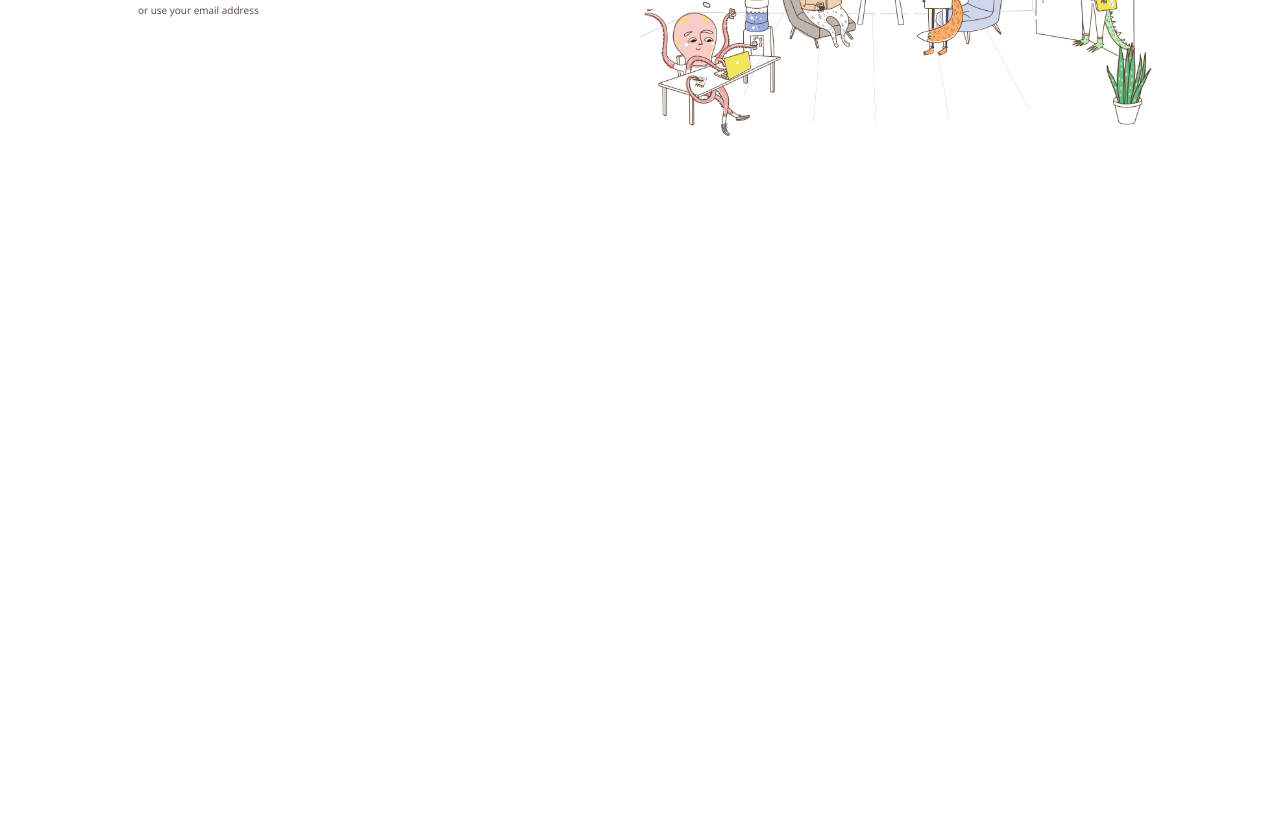
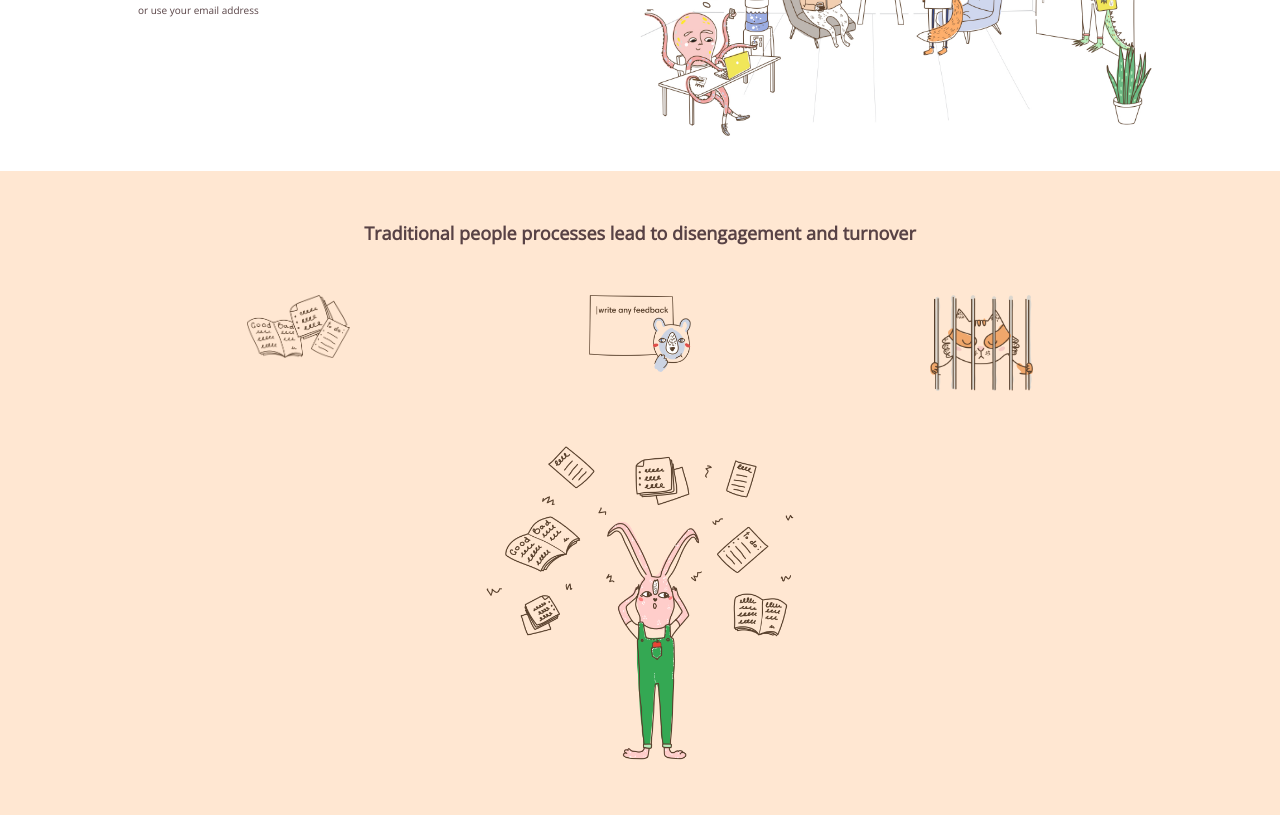
Before and after one commit to TommasoAgo/node-sass-teambit, a website: page index.html in a window 1280 px wide. Shown: the part 279-1094 px from the top of the page. Before the commit the page ends 800 px from the top, so only its background shows below. Drawn offline with nearby package versions, Linux system fonts and the light colour scheme.

Commit message:
Finito prima parte section 2

```diff
--- a/index.html
+++ b/index.html
@@ -15,10 +15,8 @@
 
     <!-- App Wrapper -->
 
-    <div class="wrapper">
-
         <!-- HEADER -->
-        <header>
+        <header class="wrapper">
 
             <!-- Header NavBar -->
             <nav class="header-navbar">
@@ -76,7 +74,7 @@
         <main>
 
             <!-- Jumbotron -->
-            <div class="jumbotron">
+            <div class="jumbotron wrapper">
 
                 <!-- Jumbotron Left -->
                 <div class="jumbotron-txt">
@@ -113,9 +111,42 @@
                     <img src="img/illustration-main.jpg" alt="Illustration">
                 </div>
             </div>
+
+            <!-- Traditional People Process -->
+
+            <section class="traditional-section">
+                <div class="wrapper">
+
+                    <!-- Title -->
+                    <h2>Traditional people processes lead to disengagement and turnover</h2>
+
+                    <!-- Imgages container First Row -->
+                    <div class="img-container-first">
+
+                        <!-- Books IMG -->
+                        <div class="section-img">
+                            <img src="img/hardcore.png" alt="Books">
+                        </div>
+
+                        <!-- Bear IMG -->
+                        <div class="section-img">
+                            <img src="img/nofeedback.png" alt="Bear">
+                        </div>
+
+                        <!-- Cage IMG -->
+                        <div class="section-img">
+                            <img src="img/notsafe.png" alt="">
+                        </div>
+                    </div>
+
+                    <!-- Images container Second Row -->
+                    <div class="img-container-second">
+                        <img src="img/before.png" alt="Before">
+                    </div>
+                </div>
+
+            </section>
         </main>
-
-    </div>
 
 
 </body>
--- a/src/app.scss
+++ b/src/app.scss
@@ -3,4 +3,4 @@
 @import "partials/common";
 @import "partials/header";
 @import "partials/jumbotron";
-@import "partials/main"
+@import "partials/content"
--- /dev/null
+++ b/src/partials/_content.scss
@@ -0,0 +1,30 @@
+.traditional-section {
+    text-align: center;
+    background-color: $brand_primary_color;
+
+    h2 {
+        font-size: $secondary_title_size;
+        color: $text_main_color;
+        padding: 50px 0
+    }
+
+    .img-container-first {
+        @include flex_row;
+
+        .section-img {
+            width: calc( 100% / 3 );
+
+            img {
+                width: 30%;
+            }
+        }
+    }
+
+    .img-container-second {
+        padding: 50px 0;
+
+        img {
+            width: 30%;
+        }
+    }
+}
--- a/src/partials/_variables.scss
+++ b/src/partials/_variables.scss
@@ -6,3 +6,6 @@
 
 // Paragraph Size
 $paragraph_font_size: 12px;
+
+// Secondary Titles Size
+$secondary_title_size: 18px
```
Also changed, not shown: dist/app.css, src/partials/_main.scss (deleted).
